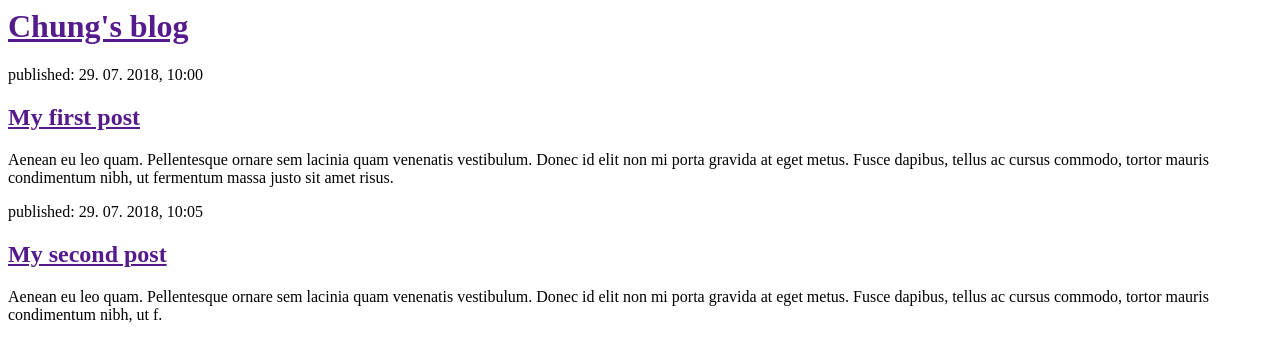
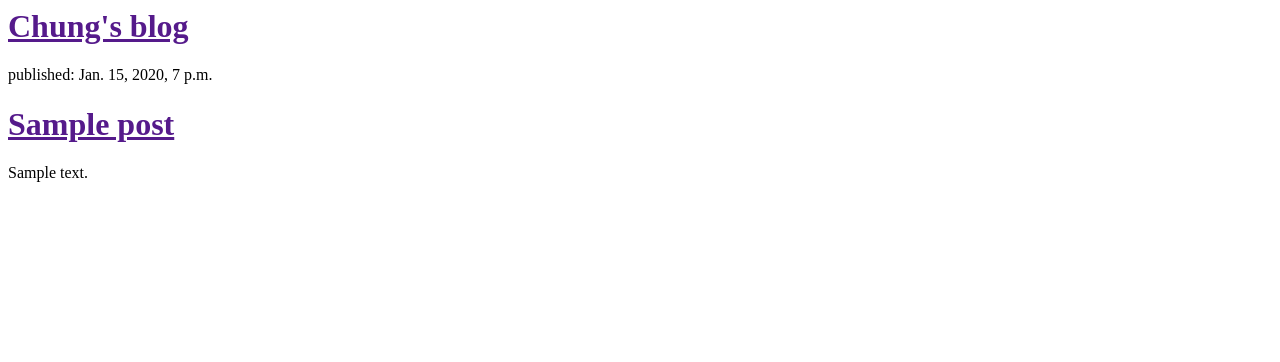
Before and after one commit to Hwang-Gom/my-first-blog, a Django app: template blog/templates/blog/post_list.html in a window 1280 px wide. Shown: the top 362 px of the page. Run offline with Django 3.2, Linux system fonts and the light colour scheme; the template is opened without the code that fills it: values that come from a table or form of the project are taken from there, others are empty; tables that the repository leaves empty hold one stand-in row (values such as "Sample post").

Commit message:
Modified templates to display posts from database.

```diff
--- a/blog/templates/blog/post_list.html
+++ b/blog/templates/blog/post_list.html
@@ -7,19 +7,13 @@
 			<h1><a href="">Chung's blog</a></h1>
 		</div>
 
+	{% for post in posts %}
 		<div>
-			<p>published: 29. 07. 2018, 10:00</p>
-			<h2><a href="">My first post</a></h2>
-			<p>Aenean eu leo quam. Pellentesque ornare sem lacinia quam venenatis vestibulum. Donec id elit non mi porta gravida at
-			eget metus. Fusce dapibus, tellus ac cursus commodo, tortor mauris condimentum nibh, ut fermentum massa justo sit amet
-			risus.</p>
+			<p>published: {{ post.published_date }}</p>
+			<h1><a href="">{{ post.title }}</a></h1>
+			<p>{{ post.text|linebreaksbr }}</p>
 		</div>
+	{% endfor %}
 
-		<div>
-			<p>published: 29. 07. 2018, 10:05</p>
-			<h2><a href="">My second post</a></h2>
-			<p>Aenean eu leo quam. Pellentesque ornare sem lacinia quam venenatis vestibulum. Donec id elit non mi porta gravida at
-			eget metus. Fusce dapibus, tellus ac cursus commodo, tortor mauris condimentum nibh, ut f.</p>
-		</div>
 	</body>
 </html>
```
Also changed, not shown: blog/views.py (+5 -2 lines).
